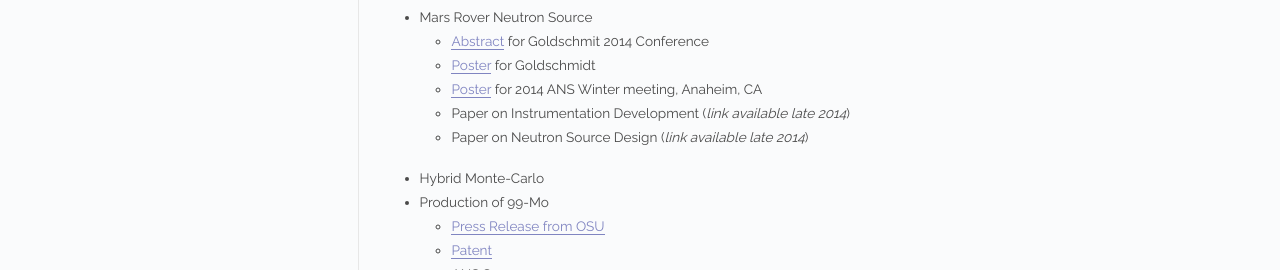
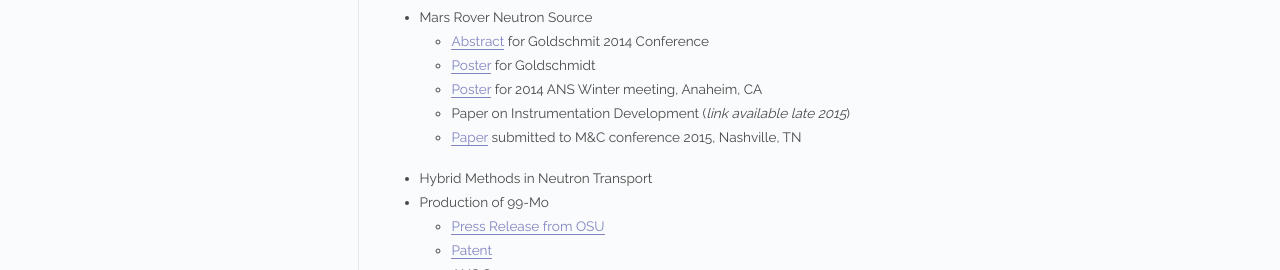
Before and after one commit to munkm/munkm.github.io, a Jekyll site: the page built from _posts/2014-10-20-publications.md, in a window 1280 px wide. Shown: the part 630-900 px from the top of the page. Built offline with Jekyll 4.4.1, drawn with Linux system fonts in a browser that asks for light colours; Markdown is read by kramdown in place of the engine named in the settings.

Commit message:
Adding paper links for M&C

```diff
--- a/_posts/2014-10-20-publications.md
+++ b/_posts/2014-10-20-publications.md
@@ -22,9 +22,9 @@ categories: posts
   * [Abstract](http://goldschmidt.info/2014/abstracts/abstractView?abstractId=1916) for Goldschmit 2014 Conference
   * [Poster](/papers/Goldschmidt_2014_Poster.pdf) for Goldschmidt
   * [Poster](/papers/ANS_Anaheim_2014.pdf) for 2014 ANS Winter meeting, Anaheim, CA
-  * Paper on Instrumentation Development (*link available late 2014*)
-  * Paper on Neutron Source Design (*link available late 2014*)
-* Hybrid Monte-Carlo
+  * Paper on Instrumentation Development (*link available late 2015*)
+  * [Paper](/papers/munk_mc15.pdf) submitted to M&C conference 2015, Nashville, TN
+* Hybrid Methods in Neutron Transport
 * Production of 99-Mo
   * [Press Release from OSU](http://oregonstate.edu/terra/2014/05/oregon-state-nuclear-engineers-solve-looming-medical-isotope-shortage/)
   * [Patent](http://www.google.com/patents/US20120027152)
```
Also changed, not shown: 1 other file.
